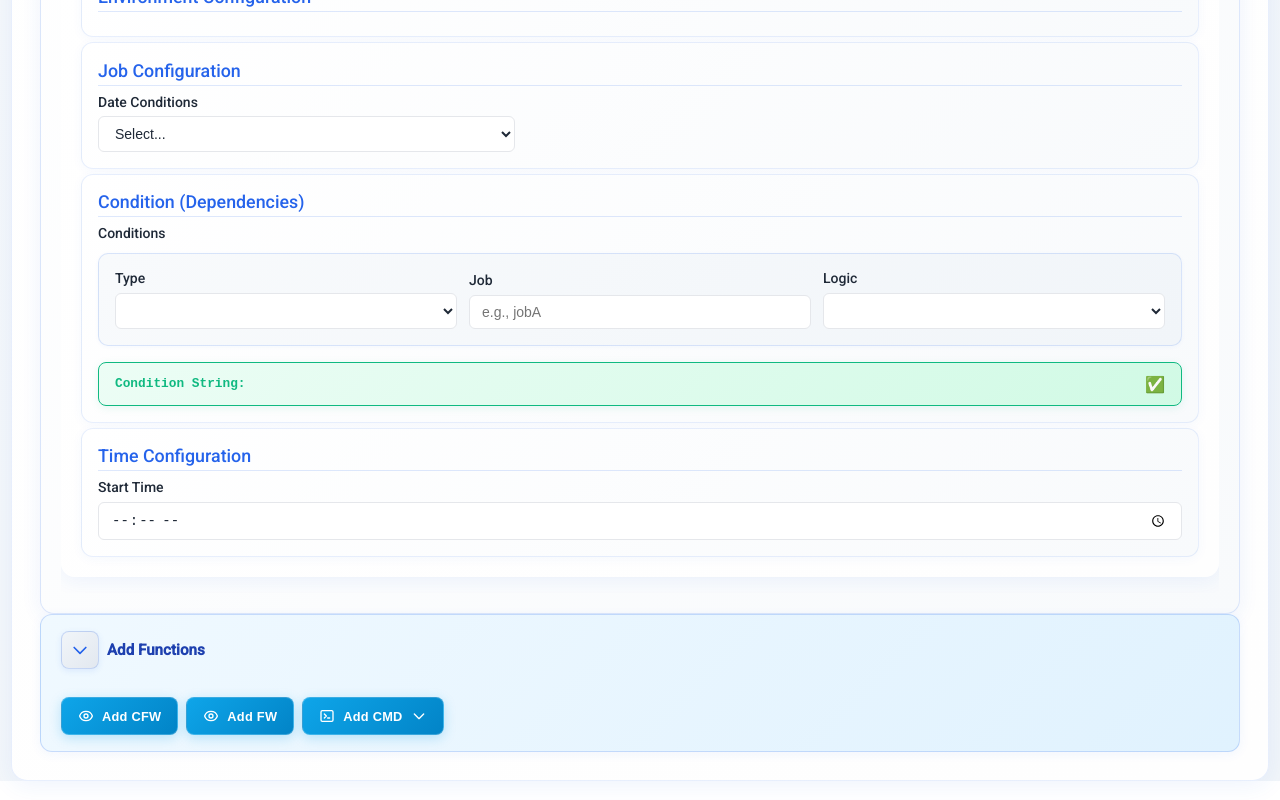
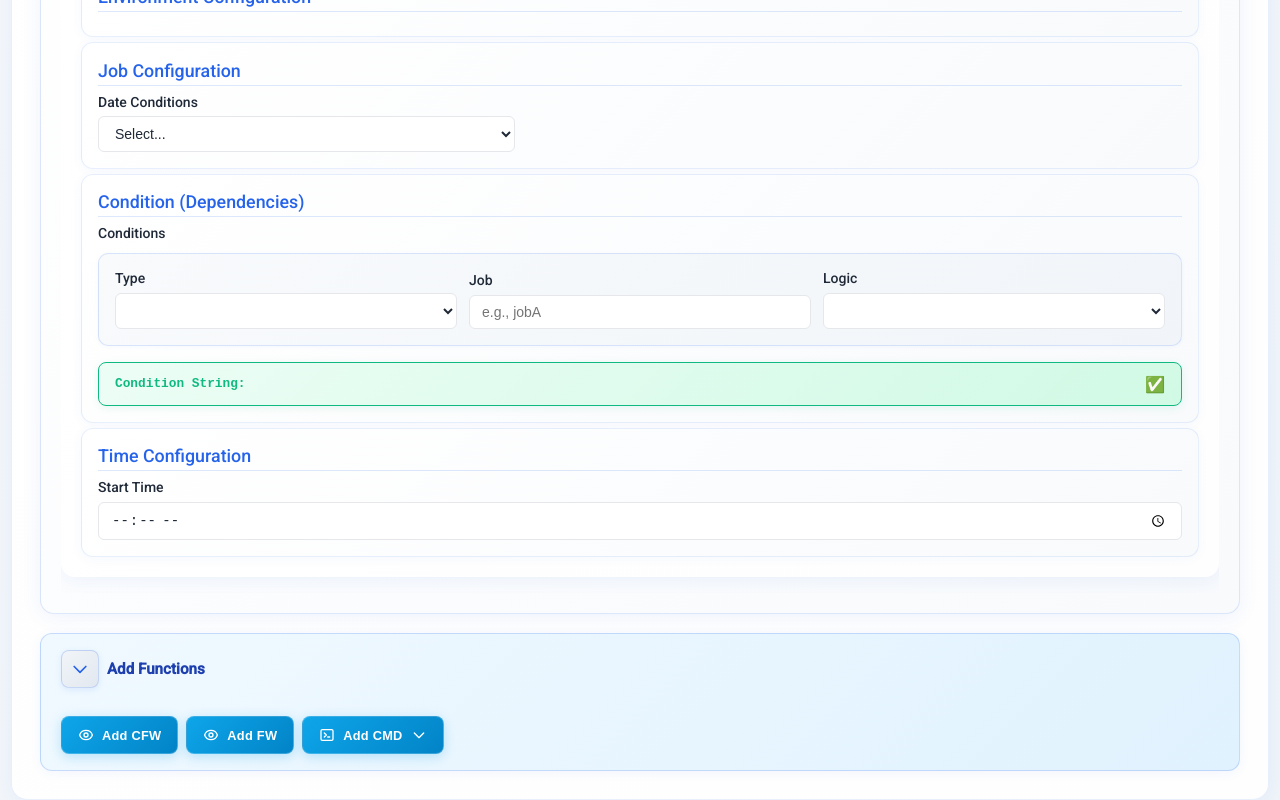
Before and after one commit to radhikaasmar/JIL_File_Generator, an Angular app in the folder frontend/: page /dynamic-form in a window 1280 px wide. Shown: the part 1536-2336 px from the top of the page. Built offline with nearby package versions, Linux system fonts and the light colour scheme.

Commit message:
some css and html changes

```diff
--- a/frontend/src/app/dynamic-form-page/dynamic-form-page.component.css
+++ b/frontend/src/app/dynamic-form-page/dynamic-form-page.component.css
@@ -926,7 +926,7 @@
 }
 
 .tab-count {
-  background: rgba(255, 255, 255, 0.2);
+  background: rgba(120, 120, 120, 0.2);
   padding: 0.125rem 0.375rem;
   border-radius: 12px;
   font-size: 0.75rem;
--- a/frontend/src/app/dynamic-form-page/dynamic-form-page.component.html
+++ b/frontend/src/app/dynamic-form-page/dynamic-form-page.component.html
@@ -74,6 +74,8 @@
   </div>
 
   <!-- Add Function Section - Moved to bottom -->
+  <br>
+  <div>
   <div class="add-function-section">
 
     <div class="section-header">
@@ -151,7 +153,7 @@
     </div>
 
   </div>
-
+  </div>
   <!-- JIL Actions Section - Only show when environment is selected -->
   <div class="jil-actions-section" *ngIf="getAvailableEnvironments().length > 0">
     <div class="actions-header">
```
